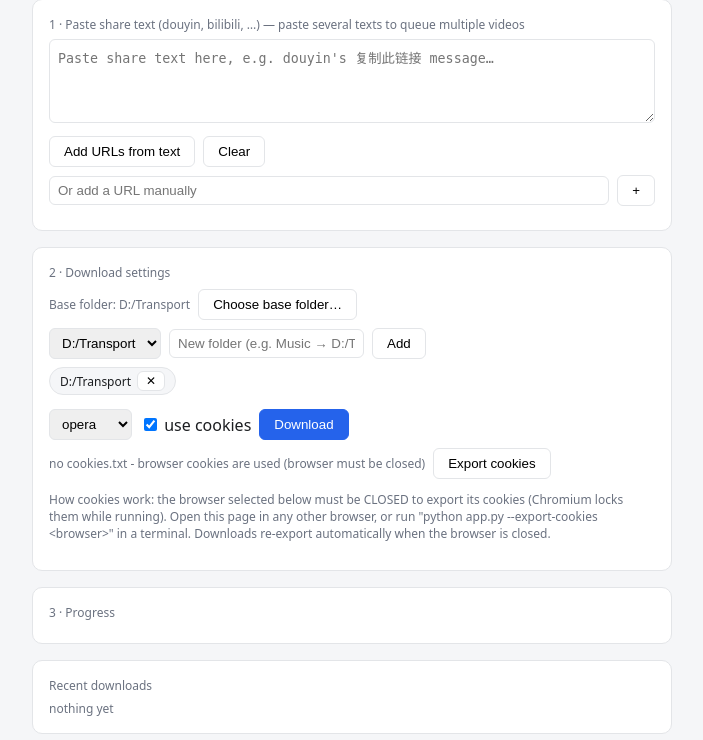
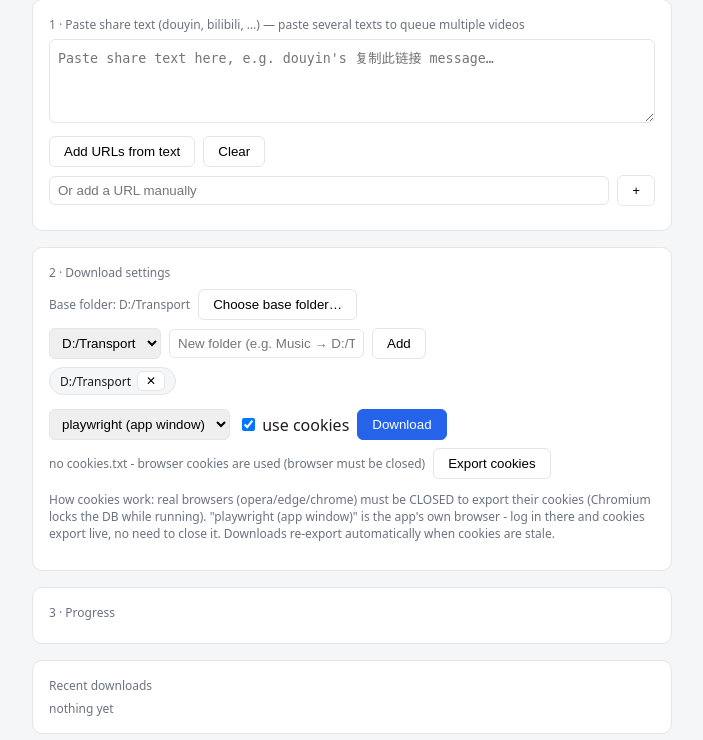
Before and after one commit to Hailthegreenkuaikuai/transporter, a Flask app: page / in a window 1280 px wide. Shown: the part 90-830 px from the top of the page, without its empty margins (288-991 px from the left). Run offline with Flask 3, Linux system fonts and the light colour scheme; data that the repository does not hold is empty.

Commit message:
feat: enhance cookie management with Playwright integration and update UI instructions

```diff
--- a/app.py
+++ b/app.py
@@ -19,6 +19,8 @@ DEFAULT_DIRS = [BASE_DIR]
 URL_RE = re.compile(r"https?://[^\s<>\"'，。；、\)\]]+")
 JOBS = {}
 JOBS_LOCK = threading.Lock()
+UI_CONTEXT = None  # live Playwright browser context of the UI window (set by _open_ui_browser)
+UI_LOCK = threading.Lock()  # serialize Playwright calls across threads
 CREATE_NO_WINDOW = getattr(subprocess, "CREATE_NO_WINDOW", 0)
 # our --progress-template lines: "4751360 10485760 2424832.0 5 45.2%"
 # (unknown numeric fields render as "NA"; percent empty when total is unknown)
@@ -42,6 +44,11 @@ def load_config():
 
 def cookies_path():
     return Path(load_config()["base_dir"]) / "cookies.txt"
+
+
+def ui_profile_dir():
+    """Persistent profile for the app's own Playwright browser (cookies survive restarts)."""
+    return str(Path(load_config()["base_dir"]) / ".ui-profile")
 
 
 def save_config(cfg):
@@ -134,9 +141,42 @@ def _cookie_line(c):
                       (c.value or "").replace("\t", " ").replace("\n", " ")])
 
 
+def _playwright_cookie_line(c):
+    """Playwright cookie dict -> one Netscape line (expires is already Unix seconds)."""
+    dom = c["domain"]
+    return "\t".join([dom, "TRUE" if dom.startswith(".") else "FALSE",
+                      c.get("path") or "/", "TRUE" if c.get("secure") else "FALSE",
+                      str(int(c.get("expires") or 0)),
+                      (c["name"] or "").replace("\t", " ").replace("\n", " "),
+                      (c["value"] or "").replace("\t", " ").replace("\n", " ")])
+
+
+def export_playwright_cookies():
+    """Pull cookies from the app's live UI browser via the Playwright API - no DB lock,
+    and immune to Edge/Chrome v20 app-bound encryption. Requires the window to be open."""
+    with UI_LOCK:
+        global UI_CONTEXT
+        ctx = UI_CONTEXT
+        if ctx is not None:
+            try:
+                cookies = ctx.cookies()
+            except Exception:
+                UI_CONTEXT = None  # window was closed; nothing to export without it
+                ctx = None
+    if ctx is None:
+        raise CookieStaleError(
+            "the app window is closed - restart the app to reopen it (your douyin "
+            "session is saved in its profile), then retry")
+    lines = ["# Netscape HTTP Cookie File"] + [_playwright_cookie_line(c) for c in cookies]
+    cookies_path().write_text("\n".join(lines) + "\n", encoding="utf-8")
+    return len(lines) - 1
+
+
 def export_cookies(browser):
     """Reuse yt-dlp's own browser-cookie decryption (incl. Chromium app-bound keys),
     dump the result to D:/Transport/cookies.txt. Fails while the browser is open."""
+    if browser == "playwright":
+        return export_playwright_cookies()
     from yt_dlp.cookies import extract_cookies_from_browser
 
     cj = extract_cookies_from_browser(browser)
@@ -154,6 +194,44 @@ def _short_err(e):
     return s[0][:160] if s else type(e).__name__
 
 
+def _cookie_hint(e, browser):
+    """Actionable fix for a cookie export failure, by failure class."""
+    if "DPAPI" in str(e):
+        return ("Edge/Chrome app-bound encryption (v20) blocks cookie-DB decryption. "
+                "Use 'playwright (app window)' instead: open www.douyin.com in the app "
+                "window, then download - cookies are read live, no decryption needed.")
+    if browser == "playwright":
+        return "Restart the app to reopen its window, log in there, then retry."
+    return "Close the browser and click 'Export cookies', or untick 'use cookies'."
+
+
+def _enrich_error(err, use_cookies):
+    """Append actionable advice for known yt-dlp failure classes.
+    'cookies are needed' (site demands a session) is NOT a cookie-access failure."""
+    low = err.lower()
+    if "could not find" in low:
+        return err + ("\n\nNo cookie database found for this browser on this PC. "
+                      "Pick another browser in the dropdown, or close it and click 'Export cookies'.")
+    if "fresh cookies" in low:
+        return err + ("\n\nDouyin needs fresh session cookies, not a login: in the app window, "
+                      "open www.douyin.com and complete any verification (slide captcha) if it "
+                      "appears, then retry. " + ("tick 'use cookies' first." if not use_cookies else ""))
+    if any(k in low for k in ("cookies are needed", "cookies are required", "requires login",
+                              "login required", "not logged in", "logged in", "logged-in")):
+        return err + ("\n\nThis site needs cookies: " + (
+            "tick 'use cookies' and pick a logged-in browser (close it once so its cookies "
+            "can be exported, then it can stay open)."
+            if not use_cookies else
+            "your saved cookies aren't accepted - re-export from a logged-in browser "
+            "(close it, then click 'Export cookies')."))
+    if "cookie" in low:
+        return err + ("\n\nCookie access failed - this browser's cookies are locked while it is open "
+                      "(the 'Chrome cookie database' message is yt-dlp's generic name for Chromium, "
+                      "Opera/Edge/Chrome alike). Close the browser and retry - cookies are exported "
+                      "automatically and reused for later downloads.")
+    return err
+
+
 def _resolve_cookies(job):
     """Use cookies.txt if fresh; auto re-export when stale/missing and browser is closed."""
     status = cookies_status()
@@ -161,12 +239,15 @@ def _resolve_cookies(job):
         return ["--cookies", str(cookies_path())], "cookies.txt"
     try:
         n = export_cookies(job["browser"])
-        return ["--cookies", str(cookies_path())], f"cookies.txt (auto-exported {n})"
+        src = f"cookies.txt (auto-exported {n})"
+        if job["browser"] == "playwright" and n == 0:
+            src += " - no login: log in via the app window first"
+        return ["--cookies", str(cookies_path())], src
     except Exception as e:
-        if status["exists"]:
+        if status["exists"] or job["browser"] == "playwright":
             raise CookieStaleError(
                 f"Saved cookies are expired and auto re-export failed ({_short_err(e)}). "
-                "Close the browser and click 'Export cookies', or untick 'use cookies'.")
+                f"{_cookie_hint(e, job['browser'])}")
         return ["--cookies-from-browser", job["browser"]], job["browser"]
 
 
@@ -218,15 +299,7 @@ def _run_job(job):
             proc.wait()
             if proc.returncode != 0:
                 err = "\n".join(dict.fromkeys(job["lines"][-12:]))  # dedupe yt-dlp's retry repeats
-                if "could not find" in err.lower():
-                    err += ("\n\nNo cookie database found for this browser on this PC. "
-                            "Pick another browser in the dropdown, or close it and click 'Export cookies'.")
-                elif "cookie" in err.lower():
-                    err += ("\n\nCookie access failed - this browser's cookies are locked while it is open "
-                            "(the 'Chrome cookie database' message is yt-dlp's generic name for Chromium, "
-                            "Opera/Edge/Chrome alike). Close the browser and retry - cookies are exported "
-                            "automatically and reused for later downloads.")
-                job["status"], job["error"] = "error", err
+                job["status"], job["error"] = "error", _enrich_error(err, job["use_cookies"])
                 return
         job["status"] = "done"
     except Exception as e:
@@ -399,8 +472,7 @@ def api_cookies_export():
         return jsonify({"ok": True, "message": f"Exported {n} cookies from {browser}"})
     except Exception as e:
         return jsonify({"ok": False,
-                        "message": f"{_short_err(e)} — close the browser and try again, "
-                                   "or run: python app.py --export-cookies {browser}"}), 400
+                        "message": f"{_short_err(e)} — {_cookie_hint(e, browser)}"}), 400
 
 
 def _selftest():
@@ -419,14 +491,27 @@ def _selftest():
     assert _normalize_expiry(13448366773549492) == 1803893173  # WebTime -> Unix
     assert _normalize_expiry(1800000000) == 1800000000          # already seconds
     assert _normalize_expiry(0) == 0 and _normalize_expiry(-5) == 0
+    pw = {"name": "sid", "value": "abc", "domain": ".douyin.com", "path": "/",
+          "expires": -1, "secure": False, "httpOnly": True}
+    assert _playwright_cookie_line(pw) == ".douyin.com\tTRUE\t/\tFALSE\t-1\tsid\tabc"
+    site_err = _enrich_error("ERROR: [Douyin] x: Fresh cookies (not necessarily logged in) are needed", False)
+    assert "tick 'use cookies'" in site_err and "locked while it is open" not in site_err, site_err
+    locked = _enrich_error("ERROR: Chrome cookie database is locked", True)
+    assert "locked while it is open" in locked and "tick 'use cookies'" not in locked, locked
+    assert _enrich_error("ERROR: something unrelated", True) == "ERROR: something unrelated"
+    dpapi = _cookie_hint(Exception("Failed to decrypt with DPAPI. See .../10927"), "edge")
+    assert "app-bound" in dpapi and "playwright" in dpapi, dpapi
+    assert "Close the browser" in _cookie_hint(Exception("x"), "edge")
+    assert "Restart the app" in _cookie_hint(Exception("x"), "playwright")
     print("selftest ok")
 
 
 def _open_ui_browser(url="http://127.0.0.1:5000"):
-    """Open the UI in a dedicated Playwright browser, isolated from your real browsers
-    (so its profile never locks the cookies you export). The browser is a child of
-    Playwright's driver, which exits with this process - it dies when app.py dies.
-    Falls back to the system browser if Playwright/browsers are unavailable."""
+    """Open the UI in a dedicated Playwright browser, isolated from your real browsers.
+    A persistent profile (base_dir/.ui-profile) keeps logins across restarts; its cookies
+    can be exported while it's open, since Playwright reads them via its API, not the DB.
+    The browser is a child of Playwright's driver, which exits with this process - it dies
+    when app.py dies. Falls back to the system browser if Playwright/browsers are unavailable."""
 
     def run():
         try:
@@ -438,16 +523,25 @@ def _open_ui_browser(url="http://127.0.0.1:5000"):
         try:
             with sync_playwright() as p:
                 try:
-                    browser = p.chromium.launch(channel="msedge")  # reuse installed Edge, no download
+                    ctx = p.chromium.launch_persistent_context(
+                        ui_profile_dir(), channel="msedge",
+                        ignore_default_args=["--enable-automation"],
+                        args=["--disable-blink-features=AutomationControlled"])  # look less automated to site risk control
                 except Exception:
-                    browser = p.chromium.launch()  # bundled chromium (needs: uv run playwright install chromium)
-                page = browser.new_page(viewport={"width": 700, "height": 960})
-                for _ in range(30):  # the Flask server may still be starting
-                    try:
-                        page.goto(url, timeout=3000)
-                        break
-                    except Exception:
-                        time.sleep(1)
+                    ctx = p.chromium.launch_persistent_context(
+                        ui_profile_dir(),
+                        ignore_default_args=["--enable-automation"],
+                        args=["--disable-blink-features=AutomationControlled"])  # bundled chromium fallback
+                global UI_CONTEXT
+                UI_CONTEXT = ctx
+                page = ctx.new_page(viewport={"width": 700, "height": 960})
+                with UI_LOCK:  # serialize with cookie export while the server is still starting
+                    for _ in range(30):  # the Flask server may still be starting
+                        try:
+                            page.goto(url, timeout=3000)
+                            break
+                        except Exception:
+                            time.sleep(1)
                 while True:
                     time.sleep(60)  # keep the browser referenced until the process exits
         except Exception as e:
@@ -467,6 +561,7 @@ if __name__ == "__main__":
             print(f"Exported {n} cookies from {browser} to {cookies_path()}")
         except Exception as e:
             print(f"Export failed: {_short_err(e)}")
+            print(_cookie_hint(e, browser))
             sys.exit(1)
         sys.exit(0)
     _open_ui_browser()
--- a/templates/index.html
+++ b/templates/index.html
@@ -65,6 +65,7 @@
   <div id="dirList"></div>
   <div class="row">
     <select id="browser">
+      <option value="playwright">playwright (app window)</option>
       <option value="opera">opera</option>
       <option value="edge">edge</option>
       <option value="chrome">chrome</option>
@@ -253,9 +254,9 @@ $('addDir').onclick = addDir;
 $('download').onclick = startDownload;
 
 $('cookieNote').textContent =
-  'How cookies work: the browser selected below must be CLOSED to export its cookies (Chromium locks them '
-  + 'while running). Open this page in any other browser, or run "python app.py --export-cookies <browser>" '
-  + 'in a terminal. Downloads re-export automatically when the browser is closed.';
+  'How cookies work: real browsers (opera/edge/chrome) must be CLOSED to export their cookies (Chromium '
+  + 'locks the DB while running). "playwright (app window)" is the app\'s own browser - log in there and '
+  + 'cookies export live, no need to close it. Downloads re-export automatically when cookies are stale.';
 
 async function refreshCookies() {
   const s = await api('/api/cookies/status');
```
